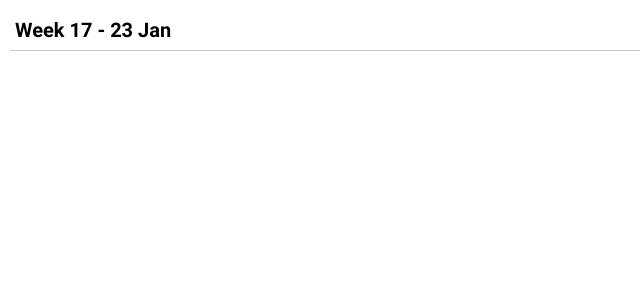
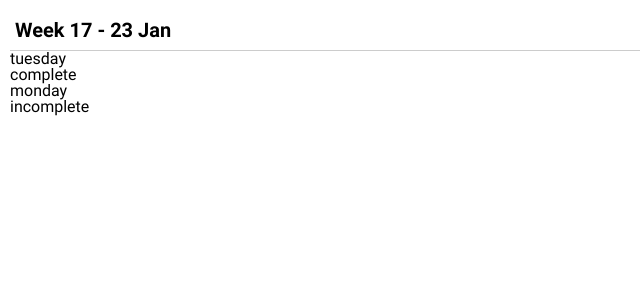
Before and after one commit to jdc-cunningham/workout-to-do-list, a React (Create React App) app in the folder react-app/: page / in a window 1280 px wide. Shown: the top 300 px of the page, without its empty margins (0-640 px from the left). Built offline with nearby package versions, Linux system fonts and the light colour scheme.

Commit message:
losing drive

```diff
--- a/react-app/package.json
+++ b/react-app/package.json
@@ -7,7 +7,7 @@
     "@testing-library/react": "^11.2.3",
     "@testing-library/user-event": "^12.6.0",
     "axios": "^0.21.1",
-    "node-sass": "^5.0.0",
+    "node-sass": "4.14.1",
     "react": "^17.0.1",
     "react-dom": "^17.0.1",
     "react-scripts": "4.0.1",
--- a/react-app/src/App.js
+++ b/react-app/src/App.js
@@ -1,4 +1,4 @@
-import './assets/styles/App.css';
+import './assets/styles/App.scss';
 
 const App = () => {
   const sampleData = [ // sort on MySQL side
@@ -8,9 +8,9 @@ const App = () => {
       dateRange: "17 - 23",
       days: {
         tuesday: {
-          "squats": [true, false, false],
-          "push ups": [true, false, false],
-          "sit ups": [true, false, false]
+          "squats": [true, true, true],
+          "push ups": [true, true, true],
+          "sit ups": [true, true, true]
         },
         monday: {
           "squats": [true, false, false],
@@ -21,8 +21,26 @@ const App = () => {
     }
   ];
 
+  const dayWorkoutsComplete = (workouts) => {
+    // ehh this isn't clean
+    let total = 0;
+    let complete = 0;
+    Object.keys(workouts).forEach(workout => (
+      workouts[workout].forEach(set => {
+        total += 1;
+        if (set) {
+          complete += 1;
+        }
+      })
+    ));
+
+    return {
+      complete: (complete / total === 1),
+      percentage: (complete / total * 100)
+    }
+  }
+
   const renderWeeks = (weeks) => {
-    console.log(weeks);
     if (!weeks) {
       return `<p>No data</p>`;
     }
@@ -30,7 +48,21 @@ const App = () => {
     return weeks.map((week, index) => (
       <div key={index} className="App__week-group">
         <h2>Week {week.dateRange} {week.month}</h2>
+        {
+          Object.keys(week.days).map((dayKey, index) => (
+            <div key={index}>
+              <h3>{dayKey}</h3>
+              <div>
+                <div>
 
+                </div>
+                <div>
+                  {dayWorkoutsComplete(week.days[dayKey]).complete ? 'complete' : 'incomplete'}
+                </div>
+              </div>
+            </div>
+          ))
+        }
       </div>
     ));
   }
--- a/react-app/src/assets/styles/App.css
+++ /dev/null
@@ -1,4 +0,0 @@
-.App__week-group {
-  padding: 10px 5px;
-  border-bottom: 1px solid #ccc;
-}
--- /dev/null
+++ b/react-app/src/assets/styles/App.scss
@@ -0,0 +1,6 @@
+.App__week-group {
+  h2 {
+    padding: 10px 5px;
+    border-bottom: 1px solid #ccc;
+  }
+}
```
Also changed, not shown: react-app/src/components/day-row/DayRow.js (added, +9 -0 lines), react-app/src/components/day-row/DayRow.scss (added), 2 other files (tests, documents, lock files or other folders).
